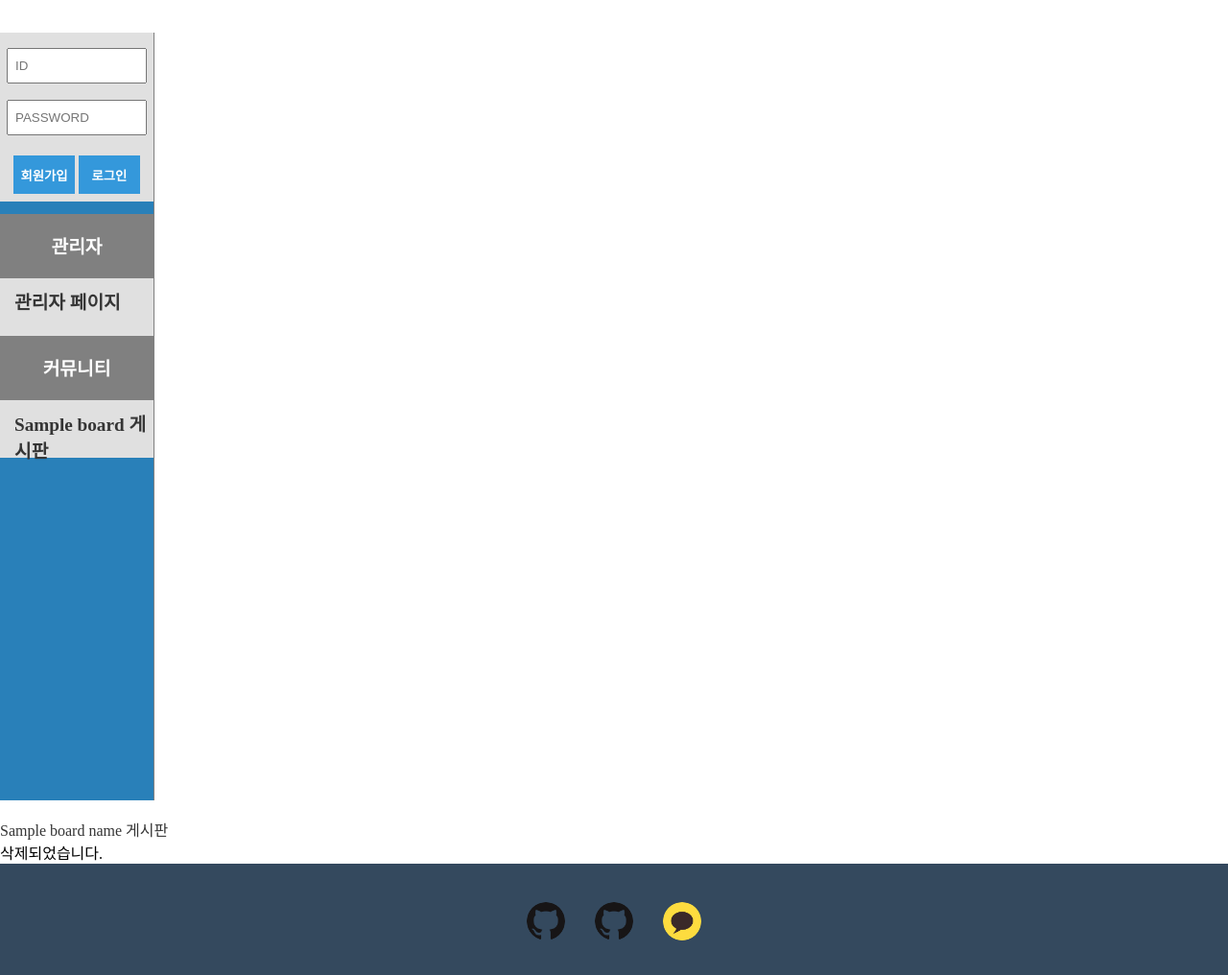
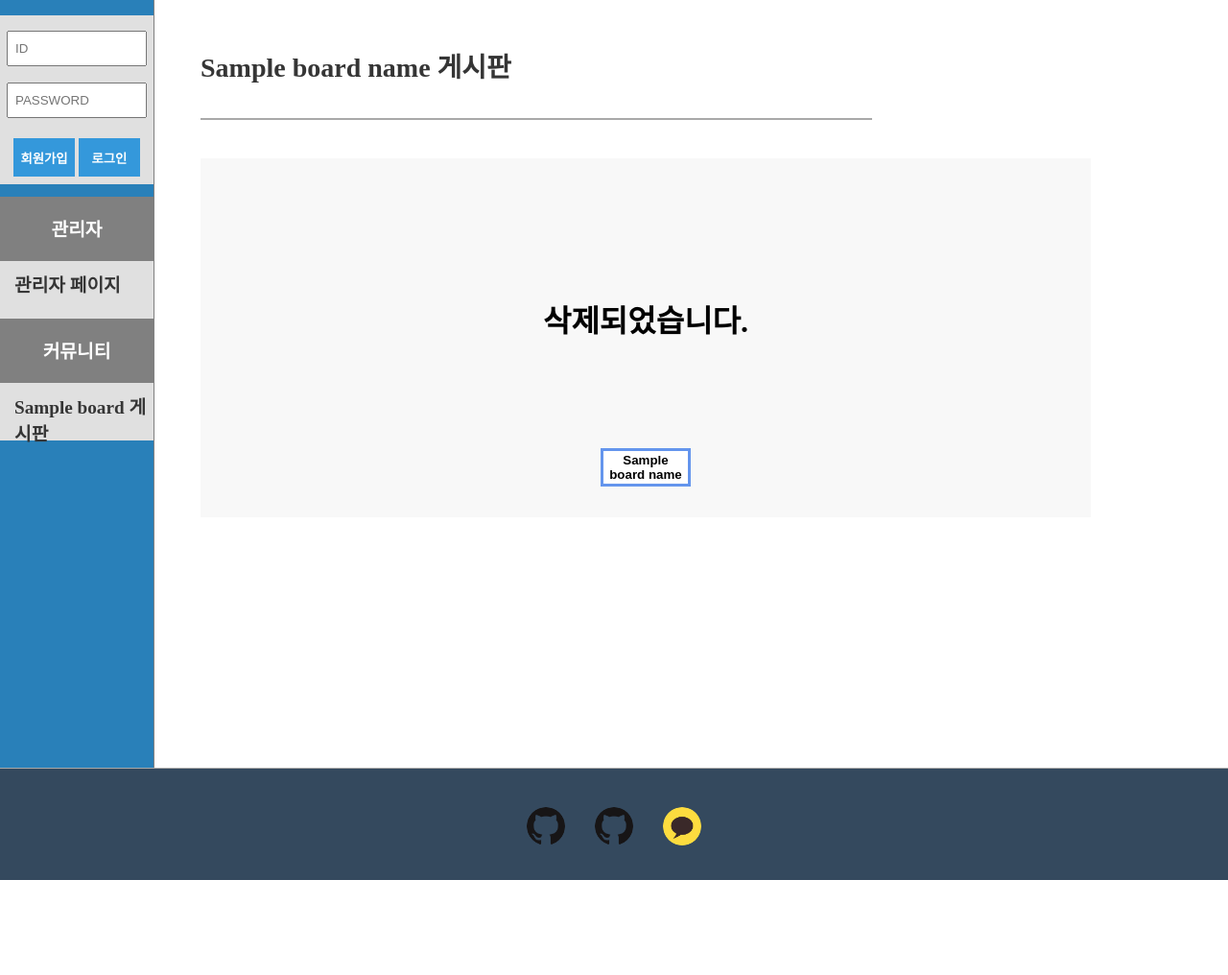
Before and after one commit to fpem123/flask_board, a Flask app: template templates/article_delete.html in a window 1280 px wide. Shown: the part 112-1128 px from the top of the page at 96% size. After the commit the page ends 1029 px from the top, so only its background shows below. Run offline with Flask 2, Linux system fonts and the light colour scheme; the template is opened without the code that fills it: most values are stand-ins (such as "Sample title", 1, 10 or a date in 2020).

Commit message:
글 삭제 페이지 css

```diff
--- a/templates/article_delete.html
+++ b/templates/article_delete.html
@@ -9,16 +9,22 @@
     <body>
         {% include 'frame_header.html' %}
 
-        <br>
+        <div class="wrapper">
+            {% include 'frame_sidebar.html' %}
+            <div class="frame">
+                <div class="frame-sigh">
+                    {% include 'frame_board_sign.html' %}
+                </div>
 
-        {% include 'frame_sidebar.html' %}
-
-        <br>
-
-        {% include 'frame_board_sign.html' %}
-
-        <div class="delete">
-            <label>삭제되었습니다.</label>
+                <div class="frame-contents">
+                    <div class="errMsg" align="center">
+                        삭제되었습니다.
+                    </div>
+                    <div class="btns" align="center">
+                        <button class="back-btn" type="button" onclick="location.href='{{ url_for('board', board=board) }}'">{{ board_name }}</button>
+                    </div>
+                </div>
+            </div>
         </div>
 
         {% include 'frame_foot.html' %}
```
